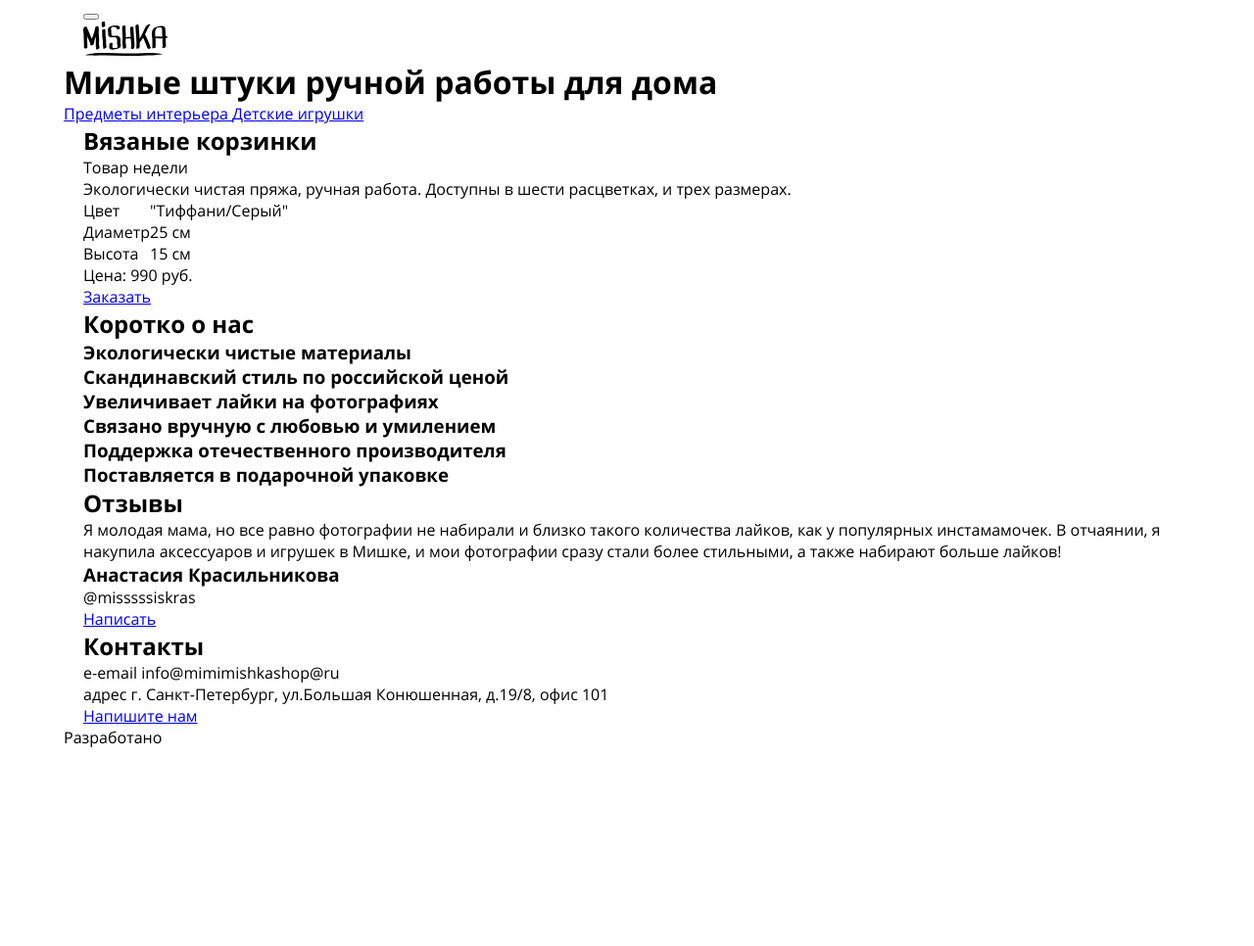
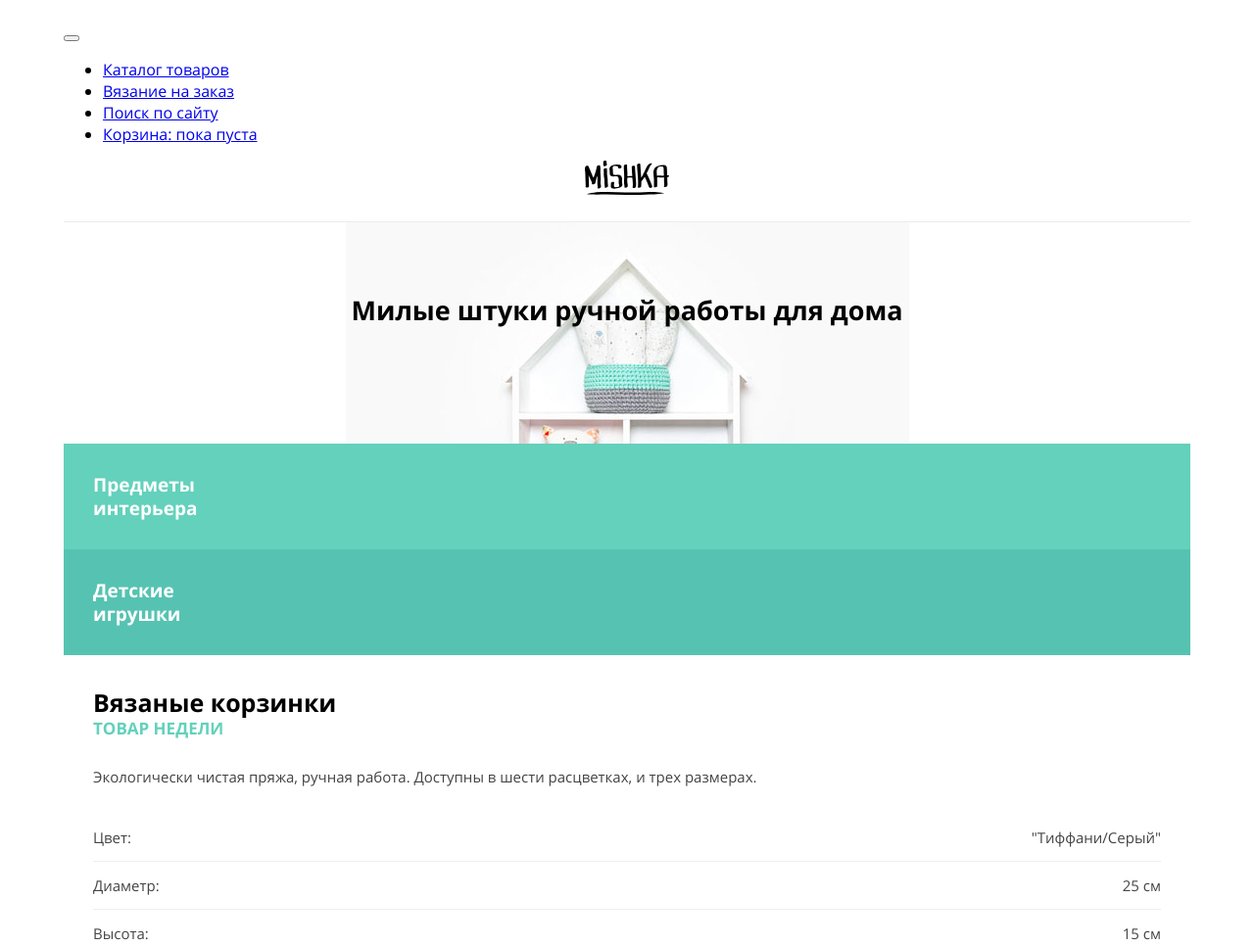
Before and after one commit to RinatR/mishka, a website: page index.html in a window 1280 px wide. Shown: the top 966 px of the page at 98% size. Before the commit the page ends 800 px from the top, so only its background shows below. Drawn offline with nearby package versions, Linux system fonts and the light colour scheme; files that its build step writes are made by us from their sources.

Commit message:
добавил стили на страницу index.html для мобильной версии

```diff
--- a/index.html
+++ b/index.html
@@ -11,23 +11,37 @@
     <header class="page-header">
       <nav class="menu">
         <button class="menu__toggle" type="button"></button>
+        <ul class="menu__list">
+          <li class="menu__item">
+            <a class="menu__link" href="#">Каталог товаров</a>
+          </li>
+          <li class="menu__item">
+            <a class="menu__link" href="#">Вязание на заказ</a>
+          </li>
+          <li class="menu__item">
+            <a class="menu__link" href="#">Поиск по сайту</a>
+          </li>
+          <li class="menu__item">
+            <a class="menu__link" href="#">Корзина: пока пуста</a>
+          </li>
+        </ul>
       </nav>
       <a class="logo" href="#">
         <img src="img/logo-mobile.svg" alt="Логотип">
       </a>
     </header>
     <main class="page-content">
-      <section class="page-content__header">
+      <div class="page-content__header">
         <h1 class="page-content__title">Милые штуки ручной работы для дома</h1>
-        <nav class="catalog-nav">
-          <a href="interior.html" class="catalog-nav__link">
-            Предметы интерьера
-          </a>
-          <a href="toys.html" class="catalog-nav__link">
-            Детские игрушки
-          </a>
-        </nav>
-      </section>
+      </div>
+      <nav class="page-content__catalog-nav">
+        <a href="interior.html">
+          Предметы <br> интерьера
+        </a>
+        <a href="toys.html">
+          Детские <br> игрушки
+        </a>
+      </nav>
       <section class="product product--week">
         <header class="product__header">
           <h2 class="product__title">Вязаные корзинки</h2>
@@ -37,19 +51,21 @@
         Доступны в шести расцветках, и трех размерах.</p>
         <table class="product__properties">
           <tr>
-            <td class="product__properties-field">Цвет</td>
+            <td class="product__properties-field">Цвет:</td>
             <td class="product__properties-value">"Тиффани/Серый"</td>
           </tr>
           <tr>
-            <td class="product__properties-field">Диаметр</td>
+            <td class="product__properties-field">Диаметр:</td>
             <td class="product__properties-value">25 см</td>
           </tr>
           <tr>
-            <td class="product__properties-field">Высота</td>
+            <td class="product__properties-field">Высота:</td>
             <td class="product__properties-value">15 см</td>
           </tr>
         </table>
-        <div class="product__image"></div>
+        <div class="product__image">
+          <img src="img/triple-set-mobile@1x.jpg" alt="Продукт недели">
+        </div>
         <p class="product__price">Цена: <span>990 руб.</span></p>
         <a class="btn" href="#">Заказать</a>
       </section>
@@ -59,7 +75,7 @@
           <h3 class="features__title">Экологически чистые материалы</h3>
         </div>
         <div class="features__item">
-          <h3 class="features__title">Скандинавский стиль по российской ценой</h3>
+          <h3 class="features__title">Скандинавский стиль по российской цене</h3>
         </div>
         <div class="features__item">
           <h3 class="features__title">Увеличивает лайки на фотографиях</h3>
@@ -89,8 +105,8 @@
           </div>
         </div>
         <div class="reviews__controls">
-          <a class="reviews__toggle reviews__toggle--previous" href="#"></a>
-          <a class="reviews__toggle" href="#"></a>
+          <a class="reviews__toggle reviews__toggle--previous" href="#">туда</a>
+          <a class="reviews__toggle" href="#">сюда</a>
         </div>
         <a class="btn" href="#">Написать</a>
       </section>
--- a/less/blocks/btn.less
+++ b/less/blocks/btn.less
@@ -0,0 +1,12 @@
+.btn {
+  display: block;
+  padding: 16px 0;
+  font-size: @font-size-base--bigger;
+  line-height: 16px;
+  font-weight: bold;
+  color: @text-color-secondary;
+  text-decoration: none;
+  text-transform: uppercase;
+  text-align: center;
+  border: 2px solid @text-color-secondary;
+}
--- a/less/blocks/features.less
+++ b/less/blocks/features.less
@@ -1,3 +1,15 @@
 .features {
+  display: flex;
+  flex-direction: column;
   .add-margin();
+  padding-top: 33px;
 }
+
+.features__item {
+  margin-bottom: 30px;
+}
+
+.features__title {
+  font-size: @font-size-base--bigger;
+  font-weight: bold;
+}
--- a/less/blocks/logo.less
+++ b/less/blocks/logo.less
@@ -0,0 +1,5 @@
+.logo {
+  display: block;
+  width: 86px;
+  margin: 0 auto;
+}
--- /dev/null
+++ b/less/blocks/page-content.less
@@ -0,0 +1,37 @@
+.page-content__header {
+  padding: 0 8px;
+  padding-top: 75px;
+  padding-bottom: 121px;
+  background-image: url("../img/hero-mobile@1x.jpg");
+  background-position: center -15px;
+  background-repeat: no-repeat;
+}
+
+.page-content__title {
+  font-size: 27px;
+  line-height: 30px;
+  font-weight: bold;
+  text-align: center;
+}
+
+.page-content__catalog-nav {
+  display: flex;
+  flex-direction: column;
+
+  a {
+    padding: 30px;
+    font-size: 19px;
+    line-height: @line-height-base;
+    font-weight: bold;
+    text-decoration: none;
+    color: contrast(@text-color-base);
+
+    &:first-child {
+      background-color: @bg-color-green;
+    }
+
+    &:last-child {
+      background-color: @bg-color-green--darken;
+    }
+  }
+}
--- a/less/blocks/page-header.less
+++ b/less/blocks/page-header.less
@@ -1,3 +1,4 @@
 .page-header {
-  .add-margin();
+  padding: 22px 0;
+  border-bottom: 1px solid #ececec;
 }
--- a/less/blocks/product.less
+++ b/less/blocks/product.less
@@ -1,6 +1,67 @@
+.product {
+  display: flex;
+  flex-direction: column;
 
-.product {
   &--week {
     .add-margin();
+    padding: 33px 0;
+    background-image: url("../img/zigzag.png");
+    background-repeat: repeat-x;
+    background-position: center bottom;
+
+    .product__title {
+      font-size: @font-size-base--biggest;
+      line-height: 30px;
+      font-weight: bold;
+    }
+
+    .product__label {
+      display: block;
+      margin-bottom: 26px;
+      font-size: @font-size-base--bigger;
+      font-weight: bold;
+      color: @bg-color-green;
+      text-transform: uppercase;
+    }
+
+    .product__description {
+      margin-bottom: 26px;
+      font-size: @font-size-base;
+      line-height: @line-height-base;
+      color: @text-color-secondary;
+    }
+
+    .product__properties {
+      display: flex;
+      flex-wrap: wrap;
+      flex-direction: column;
+      width: 100%;
+      margin-bottom: 28px;
+      font-size: @font-size-base;
+      line-height: 20px;
+      color: @text-color-secondary;
+
+      tr {
+        display: flex;
+        flex-direction: row;
+        justify-content: space-between;
+        width: 100%;
+        padding: 14px 0;
+        border-bottom: 1px solid #ececec;
+      }
+    }
+
+    .product__image {
+      margin-bottom: 26px;
+    }
+
+    .product__price {
+      margin-bottom: 26px;
+      font-size: @font-size-base--bigger;
+      line-height: @line-height-base;
+      font-weight: bold;
+      text-align: center;
+      color: @text-color-secondary;
+    }
   }
 }
--- a/less/blocks/reviews.less
+++ b/less/blocks/reviews.less
@@ -1,3 +1,43 @@
 .reviews {
   .add-margin();
 }
+
+.reviews__text {
+  margin-bottom: 36px;
+  line-height: 30px;
+  color: @text-color-secondary;
+}
+
+.reviews__author {
+  font-size: 18px;
+  font-weight: bold;
+  line-height: @line-height-base;
+}
+
+.reviews__author-tag {
+  display: block;
+  margin-bottom: 36px;
+  font-size: 18px;
+  line-height: 30px;
+  color: @text-color-secondary;
+}
+
+.reviews__controls {
+  margin-bottom: 38px;
+  font-size: 0;
+}
+
+.reviews__toggle {
+  display: inline-block;
+  width: 50%;
+  min-height: 52px;
+  vertical-align: top;
+  text-decoration: none;
+  border: 1px solid #ececec;
+  font-size: 15px;
+  box-sizing: border-box;
+
+  &--previous {
+    border-right: none;
+  }
+}
--- a/less/blocks/section-header.less
+++ b/less/blocks/section-header.less
@@ -0,0 +1,6 @@
+.section-header {
+  margin-bottom: 30px;
+  font-size: @font-size-base--biggest;
+  line-height: 30px;
+  font-weight: bold;
+}
--- a/less/mixins.less
+++ b/less/mixins.less
@@ -13,6 +13,6 @@
   }
 }
 
-.add-margin(@value:20px) {
+.add-margin(@value:30px) {
   margin: 0 @value;
 }
--- a/less/style.less
+++ b/less/style.less
@@ -6,12 +6,15 @@
 @import url("mixins.less");
 
 @import url("blocks/page-wrapper.less");
+@import url("blocks/page-content.less");
 @import url("blocks/page-header.less");
 @import url("blocks/logo.less");
 @import url("blocks/menu.less");
 @import url("blocks/products.less");
 @import url("blocks/product.less");
+@import url("blocks/btn.less");
 @import url("blocks/features.less");
+@import url("blocks/section-header.less");
 @import url("blocks/reviews.less");
 @import url("blocks/contacts.less");
 @import url("blocks/page-footer.less");
--- a/less/variables.less
+++ b/less/variables.less
@@ -1,11 +1,14 @@
 @font-family: "Open Sans", "Arial", sans-serif;
+@font-size-base: 15px;
+@font-size-base--bigger: 17px;
+@font-size-base--biggest: 25px;
+@line-height-base: 24px;
 
-@font-size-base: 16px;
-@font-size-secondary: 14px;
-
-@line-height-base: 21px;
+@bg-color-green: #63d1bb;
+@bg-color-green--darken: #56c3b2;
 
 @text-color-base: #000000;
+@text-color-secondary: #444444;
 
 @tablet-width: ~"(min-width: 768px)";
 @desktop-width: ~"(min-width: 1150px)";
```
Also changed, not shown: form.html (+13 -13 lines), less/blocks/menu.less (+27 -0 lines).
